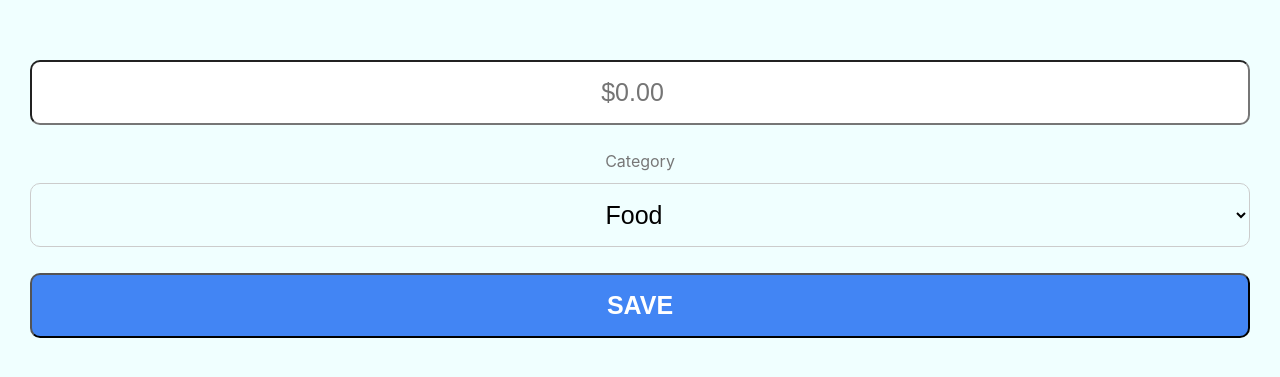
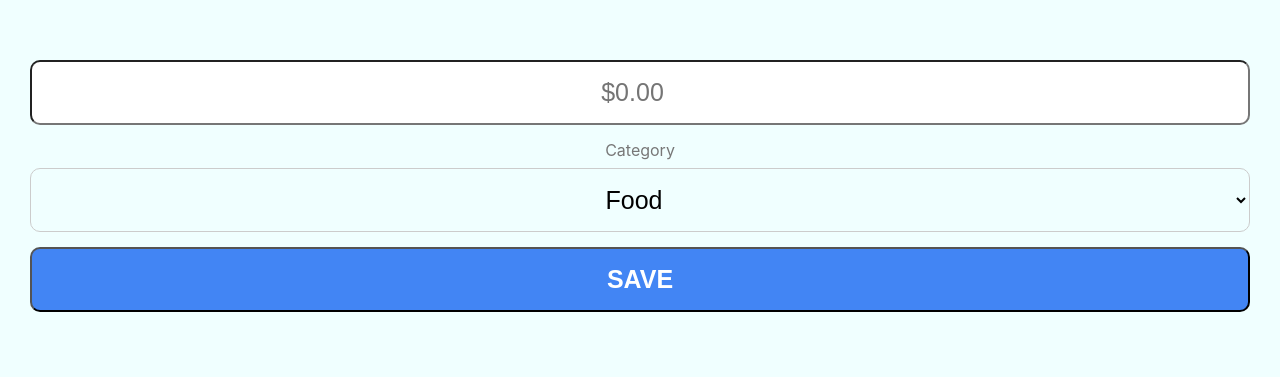
Before and after one commit to sahelgeson/dirtsimple-expensetracker, a React (Create React App) app: page / in a window 1280 px wide. Shown: the part 245-622 px from the top of the page. Built offline with nearby package versions, Linux system fonts and the light colour scheme.

Commit message:
added delete functionality, figured out how to sort, still need to work on datetime display in native datetime input

```diff
--- a/src/App.css
+++ b/src/App.css
@@ -113,6 +113,12 @@ body {
 .text-right {
   text-align: right !important;
 }
+.left {
+  float: left !important;
+}
+.right {
+  float: right !important;
+}
 
 .card {
   border: 1px solid #ccc;
@@ -130,26 +136,28 @@ body {
 
 /* Margins */
 .mvm {
-  margin-top: 1.6rem;
-  margin-bottom: 1.6rem;
+  margin-top: 15px;
+  margin-bottom: 15px;
 }
-
 .mtm {
-  margin-top: 1.6rem;
+  margin-top: 15px;
 }
-
 .mbl {
-  margin-bottom: 3.2rem;
+  margin-bottom: 30px;
+}
+.mvl {
+  margin-top: 30px;
+  margin-bottom: 30px;
 }
 .mbm {
-  margin-bottom: 1.6rem;
+  margin-bottom: 15px;
 }
 .mbs {
-  margin-bottom: 0.8rem;
+  margin-bottom: 7.5px;
 }
 /* TODO: ditch the rems and go back to px */
 .mrl {
-  margin-right: 3.2rem;
+  margin-right: 30px;
 }
 .mrm {
   margin-right: 15px;
@@ -173,6 +181,10 @@ body {
 .pvm {
   padding-top: 15px;
   padding-bottom: 15px;
+}
+.pvl {
+  padding-top: 30px;
+  padding-bottom: 30px;
 }
 .pbm {
   padding-bottom: 15px;
--- a/src/App.js
+++ b/src/App.js
@@ -33,9 +33,7 @@ class App extends Component{
   }
 
   handleHoistedExpenseChange(allExpenses) {
-    console.log('was hoisted')
     /* This function is passed down to the child components that need to update global state of expenses */
-
     this.setState({
       allExpenses
     })
--- a/src/History/History.jsx
+++ b/src/History/History.jsx
@@ -10,14 +10,16 @@ class History extends Component{
       isBeingEditedIndex: null,    /* this is the id of the expense being edited, only allow one at a time */
     }
 
-    /* Sort expenses by date by default. Setting this up in the constructor
+    /* Sort expenses by date by default only for initial load. Setting this up in the constructor so we're
       not sorting in edit form because we don't want state to update and rerender which could
       yoink stuff around */
-    this.allExpensesSorted = this.props.allExpenses.sort(function(a, b) {
+    const allExpensesSorted = [...this.props.allExpenses];
+    allExpensesSorted.sort(function(a, b) {
       var dateA = new Date(a.datetime), dateB = new Date(b.datetime);
       return dateB - dateA;
     });
 
+    this.props.handleHoistedExpenseChange(allExpensesSorted);
     this.handleClick = this.handleClick.bind(this);
   }
 
@@ -29,7 +31,7 @@ class History extends Component{
   }
 
   render(){
-    const allExpenses = this.allExpensesSorted;
+    const allExpenses = this.props.allExpenses;
     const days = ['Sun', 'Mon', 'Tue', 'Wed', 'Thu', 'Fri', 'Sat'];
 
     return(
--- a/src/History/HistoryEditForm.jsx
+++ b/src/History/HistoryEditForm.jsx
@@ -14,7 +14,7 @@ const customModalStyles = {
     overflow: 'auto',
     borderRadius: '4px',
     outline: 'none',
-    padding: '15px',
+    padding: '30px',
   }
 };
 
@@ -40,6 +40,7 @@ class HistoryEditForm extends Component{
     this.openModal = this.openModal.bind(this);
     this.afterOpenModal = this.afterOpenModal.bind(this);
     this.closeModal = this.closeModal.bind(this);
+    this.deleteExpense = this.deleteExpense.bind(this);
   }
 
   handleAmountChange(event) {
@@ -70,7 +71,19 @@ class HistoryEditForm extends Component{
   closeModal() {
     this.setState({modalIsOpen: false});
   }
+  deleteExpense() {
 
+    let allExpensesUpdated = [...this.props.allExpenses];
+    allExpensesUpdated.splice(this.props.isBeingEditedIndex, 1);
+
+
+    /* TODO: this time we want to rerender History */
+    console.log("allExpensesUpdated: " + allExpensesUpdated);
+    this.props.handleHoistedExpenseChange(allExpensesUpdated);
+    this.closeModal();
+
+    /* TODO: need to close out HistoryEditForm */
+  }
 
   handleSubmit(event) {
     event.preventDefault();
@@ -190,21 +203,23 @@ class HistoryEditForm extends Component{
           >
             {/*<h2 ref={subtitle => this.subtitle = subtitle}>Hello</h2>*/}
             <div>Are you sure you want to delete this? This can't be undone.</div>
-            <button
-              className="btn btn--red phxs pvs mrxs"
-              onClick={this.closeModal}>Yes, Delete
-            </button>
-            <button
-              className="btn btn--outline phxs pvs mrxs"
-              onClick={this.closeModal}>No, Cancel
-            </button>
+            <div className="pvl">
+              <button
+                className="btn btn--red phxs pvs mrxs left"
+                onClick={this.deleteExpense}>Yes, Delete
+              </button>
+              <button
+                className="btn btn--outline phxs pvs mrxs right"
+                onClick={this.closeModal}>No, Cancel
+              </button>
+            </div>
           </Modal>
           <button
               className="btn btn--outline phxs pvs mrxs"
               onClick={this.props.handleClick}
               value="null"
             >
-              Cancel
+              Close
             </button>
           <button
             className="btn btn--blue pvs phm"
```
